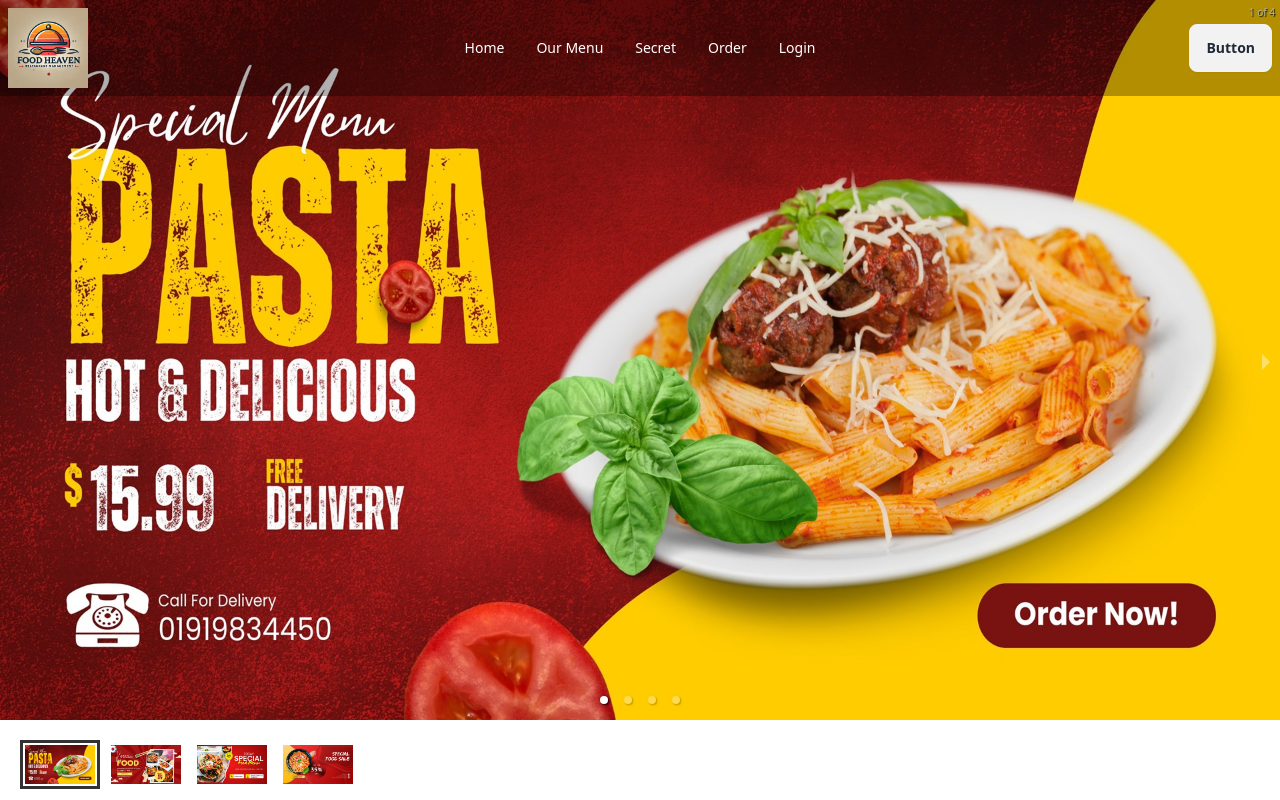
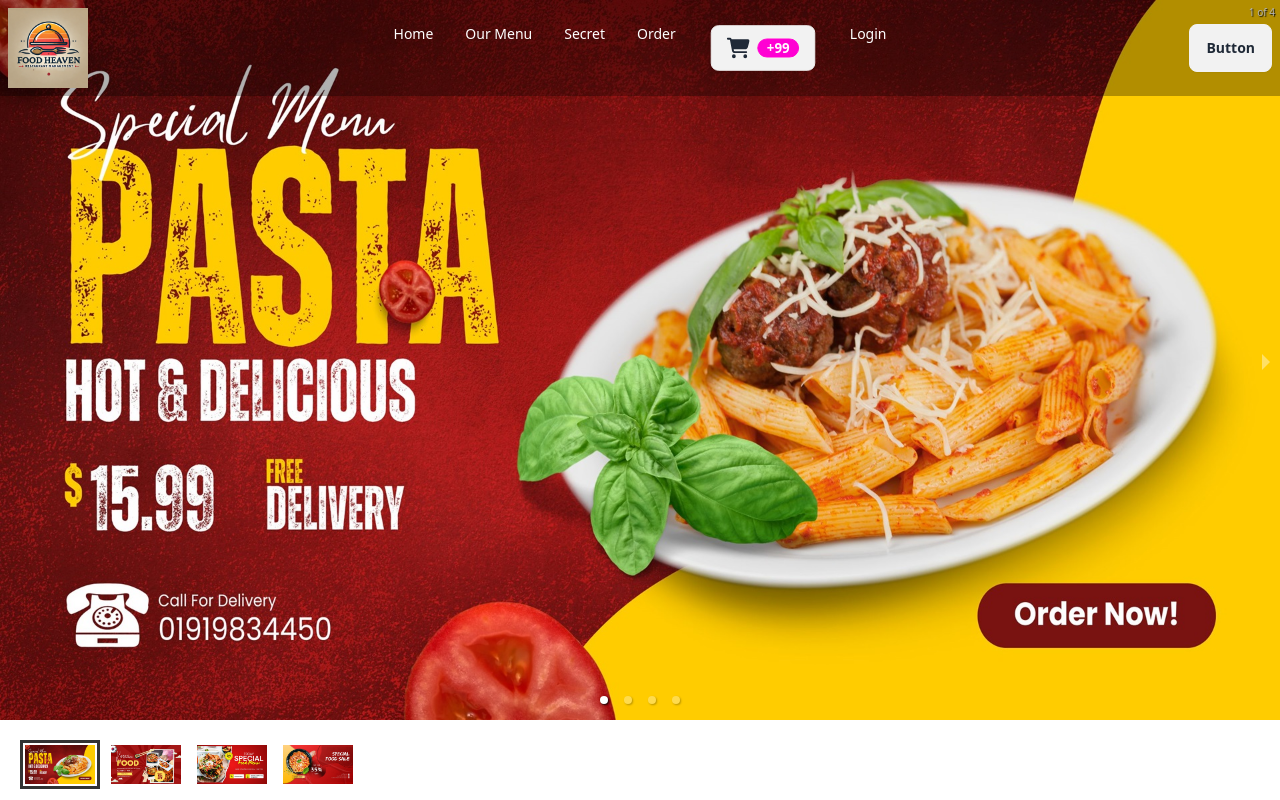
Before and after one commit to mithunmodakdu/food-heaven-client, a React (Vite) app: page / in a window 1280 px wide. Shown: the top 800 px of the page. Built offline with nearby package versions, Linux system fonts and the light colour scheme; no server answers.

Commit message:
cart icon setup

```diff
--- a/package.json
+++ b/package.json
@@ -18,6 +18,7 @@
     "react-dom": "^18.2.0",
     "react-helmet-async": "^2.0.5",
     "react-hook-form": "^7.54.2",
+    "react-icons": "^5.5.0",
     "react-parallax": "^3.5.1",
     "react-responsive-carousel": "^3.2.23",
     "react-router-dom": "^7.1.5",
--- a/src/components/FoodCard/FoodCard.jsx
+++ b/src/components/FoodCard/FoodCard.jsx
@@ -1,5 +1,10 @@
 const FoodCard = ({ item }) => {
   const { name, recipe, image, price } = item;
+
+  const handleAddToCart = food =>{
+      console.log(food)
+  }
+
   return (
     <div className="card bg-base-100 w-96 shadow-lg">
       <figure className="">
@@ -10,7 +15,7 @@ const FoodCard = ({ item }) => {
         <h2 className="card-title">{name}</h2>
         <p>{recipe}</p>
         <div className="card-actions">
-          <button className="btn btn-outline bg-slate-100 border-0 border-b-4 border-orange-500 text-orange-500 mt-4">Add to Cart</button>
+          <button onClick={()=>handleAddToCart(item)} className="btn btn-outline bg-slate-100 border-0 border-b-4 border-orange-500 text-orange-500 mt-4">Add to Cart</button>
         </div>
       </div>
     </div>
--- a/src/pages/Shared/NavBar/Navbar.jsx
+++ b/src/pages/Shared/NavBar/Navbar.jsx
@@ -1,17 +1,18 @@
 import { useContext } from "react";
 import { Link } from "react-router-dom";
 import { AuthContext } from "../../../providers/AuthProvider";
+import { FaCartShopping } from "react-icons/fa6";
 
 const Navbar = () => {
-  const {user, logOut} = useContext(AuthContext);
+  const { user, logOut } = useContext(AuthContext);
 
-  const handleLogOut = () =>{
+  const handleLogOut = () => {
     logOut()
-    .then(()=>{})
-    .catch(error=>console.log(error))
-  }
+      .then(() => {})
+      .catch((error) => console.log(error));
+  };
 
-  const navOptions =
+  const navOptions = (
     <>
       <li>
         <Link to="/">Home</Link>
@@ -25,15 +26,30 @@ const Navbar = () => {
       <li>
         <Link to="/order/salad">Order</Link>
       </li>
+      <li>
+        <Link to="/">
+          <button className="btn">
+            <FaCartShopping className="text-2xl" />
+            <div className="badge badge-secondary">+99</div>
+          </button>
+        </Link>
+      </li>
 
-      {
-        user? <><button onClick={handleLogOut}  className="btn btn-ghost">Log out</button></> : <>
-
-        <li><Link to="/login">Login</Link></li>
+      {user ? (
+        <>
+          <button onClick={handleLogOut} className="btn btn-ghost">
+            Log out
+          </button>
         </>
-      }
-
+      ) : (
+        <>
+          <li>
+            <Link to="/login">Login</Link>
+          </li>
+        </>
+      )}
     </>
+  );
 
   return (
     <>
@@ -65,13 +81,13 @@ const Navbar = () => {
             </ul>
           </div>
 
-          <a href=""><img src="/public/logo.png" alt="" className="w-20" /></a>
+          <a href="">
+            <img src="/public/logo.png" alt="" className="w-20" />
+          </a>
         </div>
 
         <div className="navbar-center hidden lg:flex">
-          <ul className="menu menu-horizontal px-1">
-            {navOptions}
-          </ul>
+          <ul className="menu menu-horizontal px-1">{navOptions}</ul>
         </div>
 
         <div className="navbar-end">
--- a/src/pages/SignUp/SignUp.jsx
+++ b/src/pages/SignUp/SignUp.jsx
@@ -35,7 +35,6 @@ const SignUp = () => {
       .catch(error =>{
         console.log(error)
       })
-
 
     })
   };
--- a/src/providers/AuthProvider.jsx
+++ b/src/providers/AuthProvider.jsx
@@ -33,8 +33,6 @@ const AuthProvider = ({children}) => {
        photoURL: photoUrl
      }
      )
-
-
   }
 
   useEffect(()=>{
```
Also changed, not shown: 1 other file (tests, documents, lock files or other folders).
